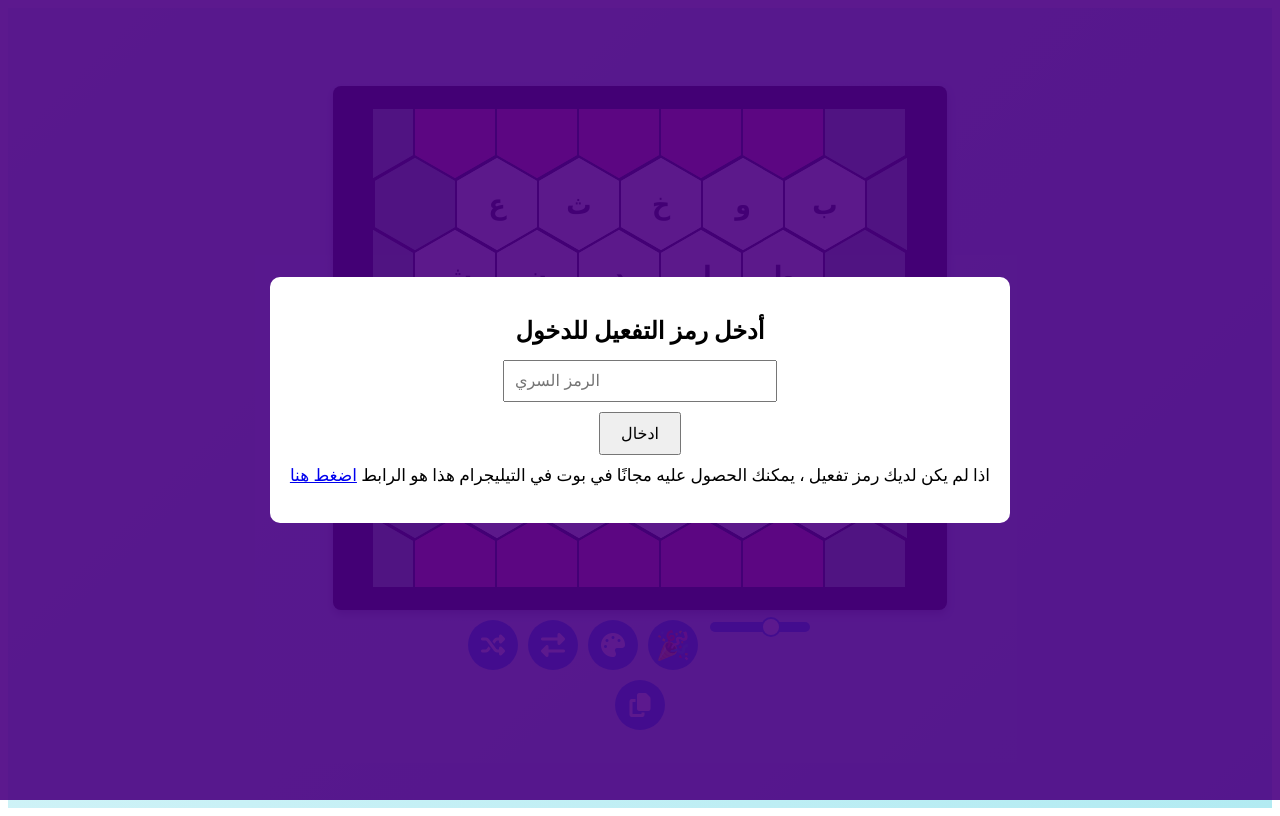
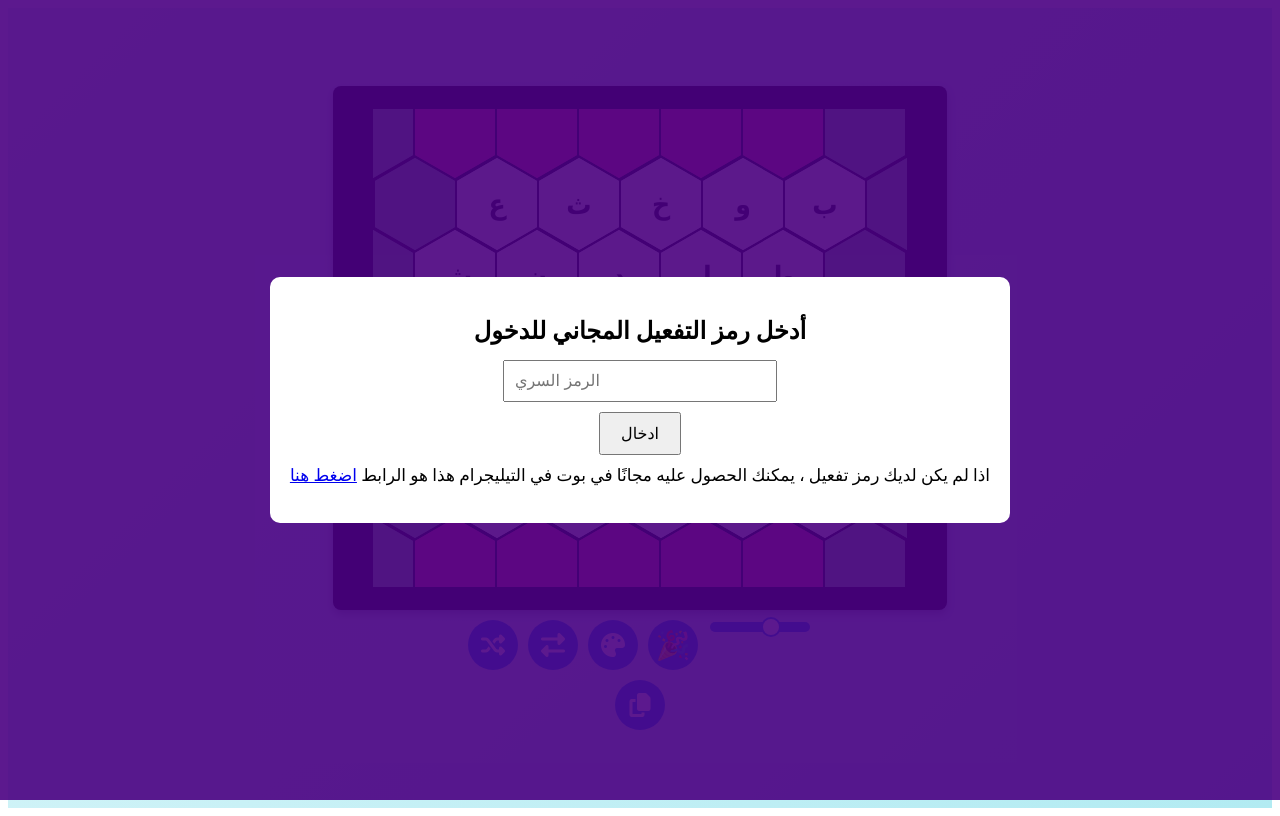
Before and after one commit to TERXGAMER0/7rofy-1, a website: page client/a1.html in a window 1280 px wide. Drawn offline with Linux system fonts and the light colour scheme.

Commit message:
Update a1.html

```diff
--- a/client/a1.html
+++ b/client/a1.html
@@ -15,7 +15,7 @@
     <!-- واجهة التحقق من الرمز السري -->
     <div id="secret-overlay">
       <div class="secret-container">
-        <h2>أدخل رمز التفعيل للدخول</h2>
+        <h2>أدخل رمز التفعيل المجاني للدخول</h2>
         <input type="text" id="secret-code" placeholder="الرمز السري" />
         <br />
         <button id="secret-submit">ادخال</button>
```
